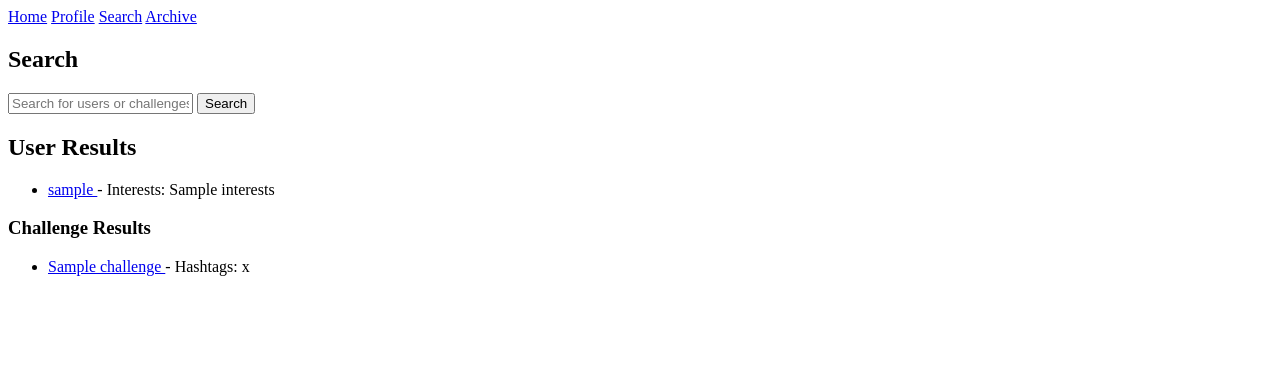
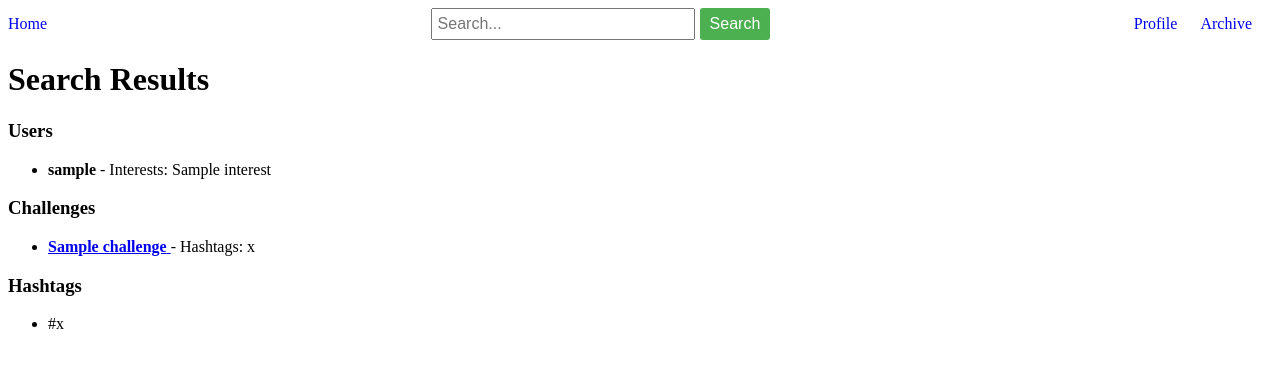
Before and after one commit to sattlereii/social_network, a Flask app: template socialni_sit/templates/search.html in a window 1280 px wide. Shown: the top 368 px of the page. Run offline with Flask 3, Linux system fonts and the light colour scheme; the template is opened without the code that fills it: most values are stand-ins (such as "Sample title", 1, 10 or a date in 2020).

Commit message:
Add files via upload

```diff
--- a/socialni_sit/templates/base.html
+++ b/socialni_sit/templates/base.html
@@ -4,17 +4,66 @@
     <meta charset="UTF-8">
     <title>Social Network</title>
     <link rel="stylesheet" href="{{ url_for('static', filename='style.css') }}">
+    <style>
+        /* Úprava pro inline zobrazení položek menu */
+        header a {
+            margin-right: 20px;
+            text-decoration: none;
+        }
+
+        /* Zajištění, že menu položky budou vedle sebe */
+        header {
+            display: flex;
+            justify-content: space-between;
+            align-items: center;
+        }
+
+        /* Úprava pro vyhledávací formulář */
+        .search-form {
+            display: flex;
+            gap: 5px;
+        }
+
+        .search-form input {
+            padding: 5px;
+            width: 250px;
+            font-size: 1rem;
+        }
+
+        .search-form button {
+            padding: 5px 10px;
+            font-size: 1rem;
+            cursor: pointer;
+            background-color: #4CAF50;
+            color: white;
+            border: none;
+            border-radius: 3px;
+        }
+
+        .search-form button:hover {
+            background-color: #45a049;
+        }
+    </style>
 </head>
 <body>
     <header>
+        <!-- Home, Profile, and Archive Links -->
         <a href="{{ url_for('challenges.home') }}">Home</a>
-        <a href="{{ url_for('profile.view_profile') }}">Profile</a>
-        <a href="{{ url_for('search.search') }}">Search</a>
-        <a href="{{ url_for('challenges.archive') }}">Archive</a>
-        <!-- Zobrazí možnost odhlášení pouze na stránce profilu -->
-        {% if request.endpoint == 'profile.view_profile' %}
-            | <a href="{{ url_for('profile.logout') }}">Logout</a>
-        {% endif %}
+
+        <!-- Vyhledávací formulář uprostřed -->
+        <form class="search-form" action="{{ url_for('search.search') }}" method="POST">
+            <input type="text" name="query" placeholder="Search..." required>
+            <button type="submit">Search</button>
+        </form>
+
+        <!-- Profil a logout položky -->
+        <div>
+            <a href="{{ url_for('profile.view_profile') }}">Profile</a>
+            <a href="{{ url_for('challenges.archive') }}">Archive</a>
+            {% if request.endpoint == 'profile.view_profile' %}
+                | <a href="{{ url_for('profile.logout') }}">Logout</a>
+            {% endif %}
+        </div>
     </header>
     <main>
         {% block content %}{% endblock %}
--- a/socialni_sit/templates/login.html
+++ b/socialni_sit/templates/login.html
@@ -1,4 +1,3 @@
-{% extends "base.html" %}
 {% block content %}
 <h2>Login</h2>
 <form method="post">
--- a/socialni_sit/templates/register.html
+++ b/socialni_sit/templates/register.html
@@ -1,4 +1,3 @@
-{% extends "base.html" %}
 {% block content %}
 <h2>Register</h2>
 <form method="post">
--- a/socialni_sit/templates/search.html
+++ b/socialni_sit/templates/search.html
@@ -1,46 +1,56 @@
 {% extends "base.html" %}
+
 {% block content %}
-<h2>Search</h2>
-<form method="post">
-    <input name="query" placeholder="Search for users or challenges" required>
-    <button type="submit">Search</button>
-</form>
+<h1>Search Results</h1>
 
-{% if users %}
-    <h2>User Results</h2>
+<!-- Zobrazení hledané fráze a počtu výsledků -->
+{% if search_term %}
+    <h2>Search term: "{{ search_term }}"</h2>
+    <p>{{ users|length }} user(s) found, {{ challenges|length }} challenge(s) found, {{ hashtags|length }} hashtag(s) found.</p>
+{% endif %}
+
+<!-- Zobrazení uživatelů -->
+<h3>Users</h3>
 <ul>
     {% for user in users %}
         <li>
-                <a href="{{ url_for('profile.view_other_profile', username=user['username']) }}">
-                    {{ user['username'] }}
-                </a> - Interests: {{ user['interests'] if user['interests'] else 'No interests available' }}
+            <strong>{{ user.username }}</strong>
+            {% if user.interests %}
+                - Interests: {{ user.interests | join(', ') }}
+            {% endif %}
         </li>
     {% endfor %}
+    {% if not users %}
+        <li>No users found.</li>
+    {% endif %}
 </ul>
-{% else %}
-    <p>No users found.</p>
-{% endif %}
 
-{% if challenges %}
-<h3>Challenge Results</h3>
+<!-- Zobrazení výzev -->
+<h3>Challenges</h3>
 <ul>
     {% for challenge in challenges %}
         <li>
-    <a href="{{ url_for('challenges.challenge_detail', challenge_id=challenge['id']) }}">
-        {{ challenge['name'] }}
-    </a> - Hashtags:
-    {% if challenge['hashtags'] %}
-        {{ challenge['hashtags'] | join(', ') }}
-    {% else %}
-        No hashtags
+            <a href="{{ url_for('challenges.challenge_detail', challenge_id=challenge.id) }}">
+                <strong>{{ challenge.name }}</strong>
+            </a>
+            {% if challenge.hashtags %}
+                - Hashtags: {{ challenge.hashtags | join(', ') }}
             {% endif %}
         </li>
     {% endfor %}
-
-
+    {% if not challenges %}
+        <li>No challenges found.</li>
+    {% endif %}
 </ul>
 
-{% else %}
-    <p>No challenges found.</p>
+<!-- Zobrazení hashtagů -->
+<h3>Hashtags</h3>
+<ul>
+    {% for hashtag in hashtags %}
+        <li>#{{ hashtag }}</li>
+    {% endfor %}
+    {% if not hashtags %}
+        <li>No hashtags found.</li>
     {% endif %}
+</ul>
 {% endblock %}
```
Also changed, not shown: socialni_sit/routes/challenges.py (+30 -34 lines), socialni_sit/routes/search.py (+42 -14 lines), socialni_sit/templates/profile.html (+34 -3 lines). Lines whose indentation alone changed are shown as unchanged.
